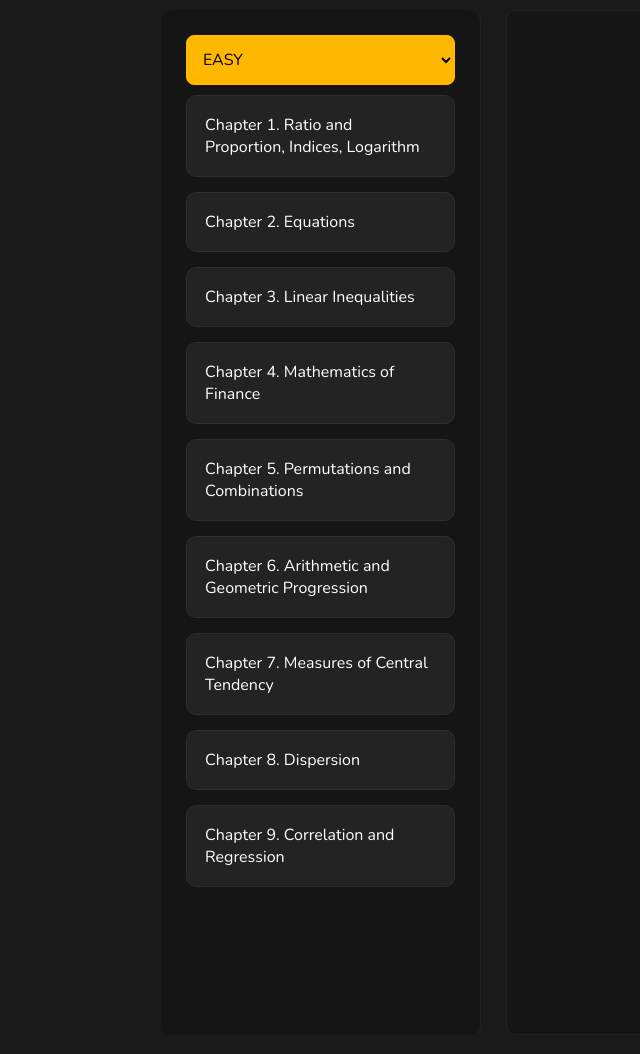
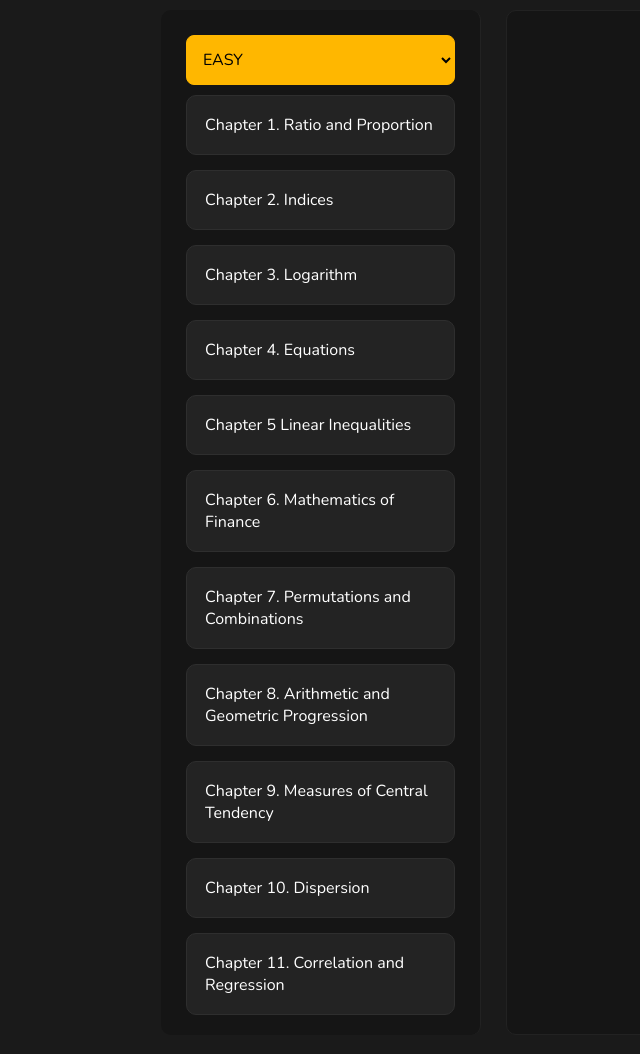
Before and after one commit to Neravahn/quantrank.io, a Flask app: page /questions in a window 1280 px wide. Shown: the part 70-1124 px from the top of the page, without its empty margins (39-679 px from the left). Run offline with Flask 3, Linux system fonts and the light colour scheme; some web fonts are replaced.

```diff
--- a/templates/practice/dashboard.html
+++ b/templates/practice/dashboard.html
@@ -157,16 +157,17 @@
             </select>
 
             <div id="topics">
-                <div class="card" data-topic="ratio_proportion">Chapter 1. Ratio and Proportion, Indices, Logarithm
-                </div>
-                <div class="card" data-topic="equations">Chapter 2. Equations</div>
-                <div class="card" data-topic="inequalities">Chapter 3. Linear Inequalities</div>
-                <div class="card" data-topic="finance">Chapter 4. Mathematics of Finance</div>
-                <div class="card" data-topic="permutations">Chapter 5. Permutations and Combinations</div>
-                <div class="card" data-topic="progression">Chapter 6. Arithmetic and Geometric Progression</div>
-                <div class="card" data-topic="central_tendency">Chapter 7. Measures of Central Tendency</div>
-                <div class="card" data-topic="dispersion">Chapter 8. Dispersion</div>
-                <div class="card" data-topic="correlation">Chapter 9. Correlation and Regression</div>
+                <div class="card" data-topic="ratio_proportion">Chapter 1. Ratio and Proportion</div>
+                <div class="card" data-topic="indices">Chapter 2. Indices</div>
+                <div class="card" data-topic="logarithm">Chapter 3. Logarithm</div>
+                <div class="card" data-topic="equations">Chapter 4. Equations</div>
+                <div class="card" data-topic="inequalities">Chapter 5 Linear Inequalities</div>
+                <div class="card" data-topic="finance">Chapter 6. Mathematics of Finance</div>
+                <div class="card" data-topic="permutations">Chapter 7. Permutations and Combinations</div>
+                <div class="card" data-topic="progression">Chapter 8. Arithmetic and Geometric Progression</div>
+                <div class="card" data-topic="central_tendency">Chapter 9. Measures of Central Tendency</div>
+                <div class="card" data-topic="dispersion">Chapter 10. Dispersion</div>
+                <div class="card" data-topic="correlation">Chapter 11. Correlation and Regression</div>
             </div>
         </div>
         <div id="questions_area">
```
Also changed, not shown: questions/chapter0ne.py (added, +14 -0 lines), database.db.
